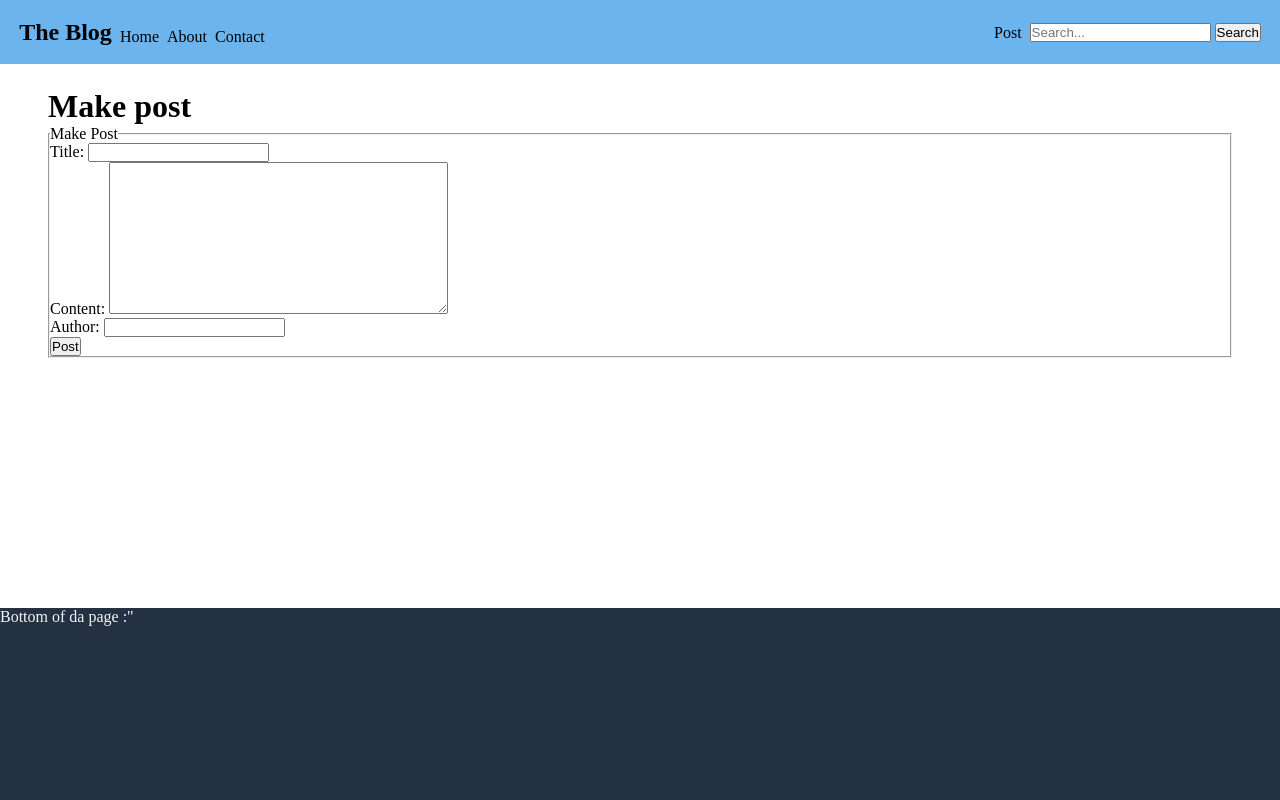
After one commit to Zilezia/django-blog, a Django app: page /blog/make-post/ in a window 1280 px wide. The commit adds this page. Run offline with Django 5.2, Linux system fonts and the light colour scheme.

Commit message:
08/03/24

```diff
--- /dev/null
+++ b/blog/forms.py
@@ -0,0 +1,7 @@
+from django.forms import ModelForm
+from .models import Post
+
+class PostForm(ModelForm):
+    class Meta:
+        model = Post
+        fields = ["title", "content", "author"]
--- a/blog/static/blog/style.css
+++ b/blog/static/blog/style.css
@@ -3,29 +3,61 @@
     padding: 0;
     box-sizing: border-box;
     text-decoration: none;
-    color: black;
     list-style: none;
 }
 
+a {
+    color: black;
+}
+
 body {
+    color: black;
+}
+
+.temp-class {
+    margin: 1.5rem;
 }
 
 .navbar {
     width: 100%;
-    height: 5rem;
+    height: 4rem;
     background-color: #6CB4EE;
     display: flex;
     align-items: center;
     justify-content: space-between;
     padding: 0 1.2rem;
 }
-.nav-lhs {
+.navbar a {
+    margin-right: .5rem;
+}
+.nav-lhs, .nav-rhs {
     display: flex;
     flex-direction: row;
-    align-items: end;
+    align-items: flex-end;
 }
 .nav-links {
     display: flex;
     flex-direction: row;
 }
-.nav-links
+.main-block {
+    margin: 1.5rem 3rem;
+}
+#footer {
+    width: 100%;
+    min-height: 12rem;
+    background-color: #233142;
+    color: #f5f5f5;
+    position: fixed;
+    bottom: 0;
+}
+
+.posts-container {
+    display: grid;
+    grid-template-columns: repeat(auto-fill, minmax(300px, 1fr));
+    gap: 20px;
+}
+
+.post-container {
+    border: 1px solid black;
+   padding: 15px;
+}
--- /dev/null
+++ b/blog/templates/blog/about.html
@@ -0,0 +1,5 @@
+{% extends 'blog/base.html' %}
+
+{% block body %}
+<h1>About page</h1>
+{% endblock %}
--- a/blog/templates/blog/base.html
+++ b/blog/templates/blog/base.html
@@ -15,17 +15,20 @@
                 <li><a href="{% url 'blog:contact' %}">Contact</a></li>
             </ul>
         </div>
-        <form class="search-form" action="{% url 'blog:search' %}" method="GET">
-            <input type="text" name="q" placeholder="Search...">
-            <button type="submit">Search</button>
-        </form>
+        <div class="nav-rhs">
+            <a href="{% url 'blog:post' %}">Post</a>
+            <form class="search-form" action="{% url 'blog:search' %}" method="GET">
+                <input type="text" name="q" placeholder="Search...">
+                <button type="submit">Search</button>
+            </form>
+        </div>
     </nav>
 
-    <main class="main-articles">
+    <main id="content" class="main-block">
         {% block body %}{% endblock %}
     </main>
 
-    <footer id="bottom">
+    <footer id="footer">
         <p>Bottom of da page :"</p>
     </footer>
 </body>
--- /dev/null
+++ b/blog/templates/blog/contact.html
@@ -0,0 +1,5 @@
+{% extends 'blog/base.html' %}
+
+{% block body %}
+<h1>Contacts page</h1>
+{% endblock %}
--- /dev/null
+++ b/blog/templates/blog/make_post.html
@@ -0,0 +1,16 @@
+{% extends 'blog/base.html' %}
+
+{% block body %}
+<h1>Make post</h1>
+<form class="make-form" action="" method="POST">
+    <fieldset>
+        {% csrf_token %}
+        <legend>Make Post</legend>
+
+        {{ form }}
+
+        <input type="submit" value="Post">
+
+    </fieldset>
+</form>
+{% endblock %}
--- a/blog/urls.py
+++ b/blog/urls.py
@@ -1,4 +1,4 @@
-from django.contrib.auth import views as auth_views
+# from django.contrib.auth import views as auth_views
 from django.urls import path
 from . import views
 
@@ -8,9 +8,11 @@ urlpatterns = [
     path("<int:pk>/", views.PostView.as_view(), name="post"),
     path("about/", views.AboutView.as_view(), name="about"),
     path("contact/", views.ContactView.as_view(), name="contact"),
+    path("make-post/", views.make_a_post, name="post"),
     path("search/", views.SearchView.as_view(), name="search"),
 
-#              del later
+#              del later + 1st line idk what i was
+#                  tryin to fuckin do with this
 #    path('login/', auth_views.LoginView.as_view(), name='login'),
 #    path('logout/', auth_views.LogoutView.as_view(), name='logout'),
 #    path('signup/', YourSignUpView.as_view(), name='signup'),
--- a/blog/views.py
+++ b/blog/views.py
@@ -1,20 +1,25 @@
 from django.utils import timezone
-from django.shortcuts import render, get_object_or_404
+from django.shortcuts import render, redirect
 from django.urls import reverse
 from django.views import generic
 
 from blog.models import Post, Comment
+from blog.forms import PostForm
 
 class IndexView(generic.ListView):
     template_name = "blog/index.html"
     context_object_name = "latest_posts"
     def get_queryset(self):
         return Post.objects.filter(pub_date__lte=timezone.now()).order_by('-pub_date')
+    def get(self, request, *args, **kwargs):
+        if not request.path.endswith('/blog/'):
+            return redirect(reverse('blog:index'))
+        else:
+            return super().get(request, *args, **kwargs)
 
 class PostView(generic.DetailView):
     model = Post
     template_name = "blog/post.html"
-    slug_field = 'slug'
     def get_queryset(self):
         return Post.objects.filter(pub_date__lte=timezone.now())
 
@@ -29,8 +34,22 @@ class SearchView(generic.ListView):
         else:
             return Post.objects.none()
 
-class AboutView(generic.DetailView):
+class AboutView(generic.TemplateView):
     template_name = "blog/about.html"
 
-class ContactView(generic.DetailView):
+class ContactView(generic.TemplateView):
     template_name = "blog/contact.html"
+
+def make_a_post(request):
+    form = PostForm()
+
+    if request.method == 'POST':
+        form = PostForm(request.POST)
+        if form.is_valid():
+            post = form.save(commit=False)
+            post.pub_date = timezone.now()
+            post.save()
+            return redirect('blog:index')
+
+    context = {'form': form}
+    return render(request, 'blog/make_post.html', context)
--- a/manage.py
+++ b/manage.py
@@ -6,7 +6,7 @@ import sys
 
 def main():
     """Run administrative tasks."""
-    os.environ.setdefault('DJANGO_SETTINGS_MODULE', 'blogger.settings')
+    os.environ.setdefault('DJANGO_SETTINGS_MODULE', 'my-blog.settings')
     try:
         from django.core.management import execute_from_command_line
     except ImportError as exc:
--- a/blogger/settings.py
+++ b/my-blog/settings.py
@@ -1,5 +1,5 @@
 """
-Django settings for blogger project.
+Django settings for my-blog project.
 
 Generated by 'django-admin startproject' using Django 5.0.3.
 
@@ -51,7 +51,7 @@ MIDDLEWARE = [
     'django.middleware.clickjacking.XFrameOptionsMiddleware',
 ]
 
-ROOT_URLCONF = 'blogger.urls'
+ROOT_URLCONF = 'my-blog.urls'
 
 TEMPLATES = [
     {
@@ -69,7 +69,7 @@ TEMPLATES = [
     },
 ]
 
-WSGI_APPLICATION = 'blogger.wsgi.application'
+WSGI_APPLICATION = 'my-blog.wsgi.application'
 
 
 # Database
--- a/blogger/urls.py
+++ b/my-blog/urls.py
@@ -16,8 +16,10 @@ Including another URLconf
 """
 from django.contrib import admin
 from django.urls import path, include
+from blog.views import IndexView
 
 urlpatterns = [
     path('admin/', admin.site.urls),
+    path('', IndexView.as_view(), name='page'),
     path('blog/', include('blog.urls')),
 ]
```
Also changed, not shown: blog/templates/blog/index.html (+12 -6 lines), blog/templates/blog/post.html (+14 -4 lines), my-blog/__init__.py (added), my-blog/asgi.py (renamed from blogger/asgi.py), my-blog/wsgi.py (renamed from blogger/wsgi.py).
